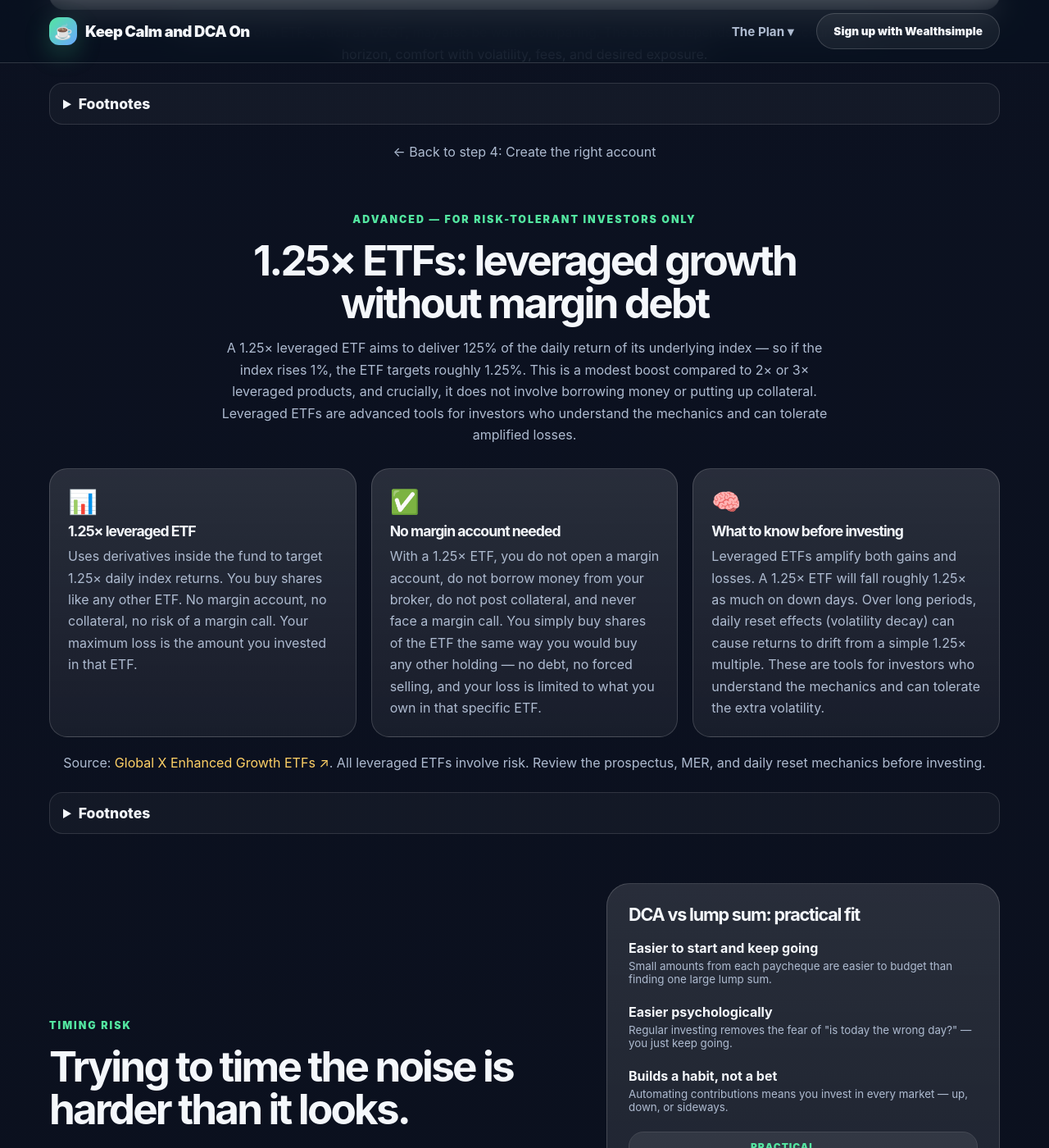
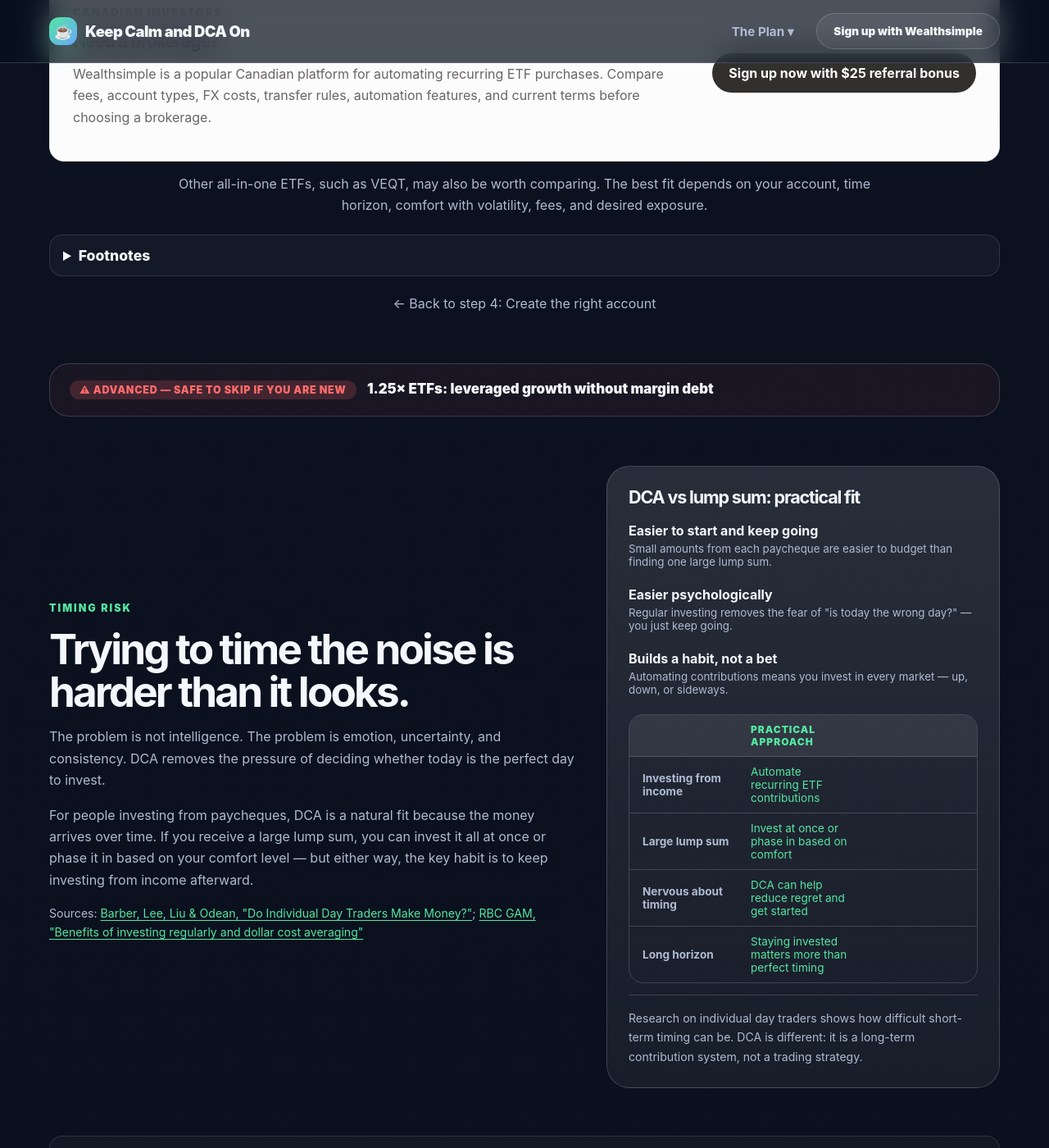
Before and after one commit to thestamp/dcathedip, a Jekyll site: the page built from index.html, in a window 1280 px wide and 1400 px high, scrolled down 12012 px. Shown: the whole window at 82% size. Built offline with Jekyll 4.4.1, drawn with Linux system fonts in a browser that asks for light colours; some of the changed text lies outside the part shown.

Commit message:
Financial advisor review: strengthen caveats, remove absolutes
1. TFSA first → FHSA first (remnants fixed in Wealthsimple guide too)
2. 4% rule: stronger caveats — US data, 30yr assumption, CPP/OAS,
   taxes, current valuations. Updated in body, footnote, FAQ.
3. Return assumptions: added conservative/moderate/optimistic range
   (5%/7%/9%) with 'nominal before inflation' reminder.
4. Daily DCA: no longer presented as default. Frequency guide block
   now says paycheque investing is simpler with near-identical outcomes.
   Ladder table updated: biweekly/payday = 'simplest for most people'.
5. Leveraged ETFs: now collapsed in a <details> with red ⚠ badge —
   'Advanced — safe to skip if you are new'. Stronger 'not appropriate
   for most beginners' warning.
6. Employer matching: added to Step 1 debt section — capture the match
   before aggressively paying down debt (100% return > 20% interest).
7. ETF examples: 'Past 5-year returns should not drive ETF selection'
   warning added.

```diff
--- a/assets/css/styles.css
+++ b/assets/css/styles.css
@@ -1197,3 +1197,7 @@
 .scenario-buttons { display: flex; flex-wrap: wrap; gap: 8px; }
 .scenario-buttons .button.active { background: rgba(83, 230, 160, 0.18); border-color: rgba(83, 230, 160, 0.55); color: var(--green); }
 @media (max-width: 820px) { .journey-grid { grid-template-columns: 1fr; } .journey-card { padding: 20px; } }
+.advanced-section { border: 1px solid var(--border); border-radius: 24px; padding: 20px 24px; background: rgba(255,107,107,0.06); margin-top: 60px; }
+.advanced-section summary { cursor: pointer; font-weight: 900; font-size: 1.05rem; color: var(--text); list-style: none; }
+.advanced-section summary::-webkit-details-marker { display: none; }
+.advanced-badge { display: inline-block; background: rgba(255,107,107,0.18); color: var(--red); padding: 4px 12px; border-radius: 999px; font-size: 0.78rem; font-weight: 900; text-transform: uppercase; letter-spacing: 0.06em; margin-right: 10px; }
--- a/index.html
+++ b/index.html
@@ -127,7 +127,7 @@
         </article>
       </div>
 
-      <p class="calculator-note center-note">While you are paying down debt, keep your credit cards available as a temporary safety net for true emergencies. Once the high-interest debt is gone, the next step is building a real cash buffer so you never need to fall back on credit.</p>
+      <p class="calculator-note center-note">While you are paying down debt, keep your credit cards available as a temporary safety net for true emergencies. <strong>Exception: if your employer matches RRSP contributions, contribute enough to capture the full match before aggressively paying down debt.</strong> An immediate 100% return on matched contributions beats even a 20% credit card interest rate. Once high‑interest debt is gone, the next step is building a real cash buffer so you never need to fall back on credit.</p>
       <details class="section-footnote"><summary>Footnotes</summary><p>The hybrid approach — consolidate, then smallest-first for momentum, then highest-interest — balances psychological progress with mathematical efficiency. Low-interest debt (mortgage, line of credit, 0% loans) does not need to be cleared before investing; the math can favour investing when expected returns exceed the interest rate. This is educational content, not personal debt advice. Compare consolidation options, interest rates, and terms before acting.</p></details>
     </div>
   </section>
@@ -215,7 +215,7 @@
         <div class="crossover-copy">
           <p class="eyebrow">If you want a target</p>
           <h3 id="income-target-title">If you want a target: how much invested could support the income you want?</h3>
-          <p>The 4% rule is a simple retirement-planning shortcut: multiply the annual portfolio income you want by 25. That gives you an investment target — the portfolio size you'd need to draw that income at a 4% withdrawal rate.</p>
+          <p>The 4% rule is a simple retirement-planning shortcut: multiply the annual portfolio income you want by 25. That gives you an investment target — the portfolio size you'd need to draw that income at a 4% withdrawal rate. This is an educational estimate, not a planning rule. It originated from U.S. historical data, assumes roughly a 30-year retirement, excludes taxes, and does not account for CPP/OAS income that reduces required withdrawals. Today's market valuations may imply lower sustainable rates for some retirees.</p>
           <p>This is entirely optional. Use it as a rough guide if you have a number in mind. No target? Skip ahead — the habit works either way.</p>
         </div>
 
@@ -249,7 +249,7 @@
           </div>
 
           <div class="crossover-results" id="crossoverResults" aria-live="polite"></div>
-          <details class="section-footnote"><summary>Footnotes</summary><p>The 4% rule is a simplified retirement-planning heuristic based on a fixed withdrawal rate. Taxes, fees, inflation, account rules, and personal circumstances can change outcomes. This is educational content, not personal financial advice.</p></details>
+          <details class="section-footnote"><summary>Footnotes</summary><p>The 4% rule is a simplified retirement-planning heuristic based on a fixed withdrawal rate and U.S. historical data (roughly 30‑year retirement). Taxes, fees, inflation, account rules, CPP/OAS income, and current market valuations can change outcomes. It is an educational estimate, not a planning recommendation. This is educational content, not personal financial advice.</p></details>
       </div>
     </div>
   </section>
@@ -383,7 +383,7 @@
             <div class="ws-step-num">3</div>
             <div class="ws-step-body">
               <h3>Open the investing account you want to use</h3>
-              <p>Many Canadian long-term investors consider a TFSA first when they have contribution room, but account choice depends on your goals.</p>
+              <p>Open an FHSA first if you are eligible — contribution room starts building the year you open the account, even with a small deposit. A TFSA is excellent for flexible general investing. Account choice depends on your goals and tax situation.</p>
               <a class="button ghost" href="https://help.wealthsimple.com/hc/en-ca/articles/360056590534-Choose-an-account-to-open" target="_blank" rel="nofollow noopener">Guide: Choose an account to open ↗</a>
             </div>
           </article>
@@ -465,14 +465,16 @@
         <p class="location-note" style="margin-top:20px"><a href="#step-4-account">← Back to step 4: Create the right account</a></p>
       </div>
 
-      <!-- Leveraged ETFs -->
-      <div class="leveraged-subsection" style="margin-top:60px">
+      <!-- Leveraged ETFs — ADVANCED, skip if new -->
+            <details class="leveraged-subsection advanced-section" style="margin-top:60px">
+              <summary><span class="advanced-badge">⚠ Advanced — safe to skip if you are new</span> 1.25× ETFs: leveraged growth without margin debt</summary>
+              <div style="margin-top:18px">
               <div class="section-heading center">
-          <p class="eyebrow">Advanced — for risk-tolerant investors only</p>
+                <p class="eyebrow">For risk-tolerant investors only</p>
                 <h2>1.25× ETFs: leveraged growth without margin debt</h2>
                 <p>
                   A 1.25× leveraged ETF aims to deliver 125% of the daily return of its underlying index — so if the index rises 1%, the ETF targets roughly 1.25%.
-            This is a modest boost compared to 2× or 3× leveraged products, and crucially, it does not involve borrowing money or putting up collateral. Leveraged ETFs are advanced tools for investors who understand the mechanics and can tolerate amplified losses.
+                  This is a modest boost compared to 2× or 3× leveraged products, and crucially, it does not involve borrowing money or putting up collateral. <strong>Leveraged ETFs are advanced tools for investors who understand the mechanics and can tolerate amplified losses. Not appropriate for most beginners.</strong>
                 </p>
               </div>
         <div class="leveraged-compare">
@@ -508,7 +510,7 @@
           All leveraged ETFs involve risk. Review the prospectus, MER, and daily reset mechanics before investing.
         </p>
         <details class="section-footnote"><summary>Footnotes</summary><p>Leveraged ETFs are not suitable for all investors. Returns can deviate significantly from the stated multiple over periods longer than one day due to compounding and volatility. These are examples for research, not recommendations. Compare fees, holdings, risk rating, and whether the product fits your time horizon and risk tolerance.</p></details>
-      </div>
+      </div></details>
 
       <!-- Timing risk -->
       <div class="timing-subsection" style="margin-top:60px">
@@ -624,7 +626,7 @@
               <span>72 ÷ return</span>
               <strong>= years to double</strong>
             </div>
-            <p class="rule-example">At an 8% annual return, money roughly doubles in about 9 years. Inflation, taxes, fees, and real market returns affect purchasing power. Use this as mental math, not a promise.</p>
+            <p class="rule-example">At an 8% annual return, money roughly doubles in about 9 years. As a guide: 5% (conservative) ≈ 14 years to double, 7% (moderate) ≈ 10 years, 9% (optimistic) ≈ 8 years. These are nominal returns before inflation — real purchasing power grows more slowly. Use this as mental math, not a promise.</p>
           </div>
           <form class="compound-form" id="compoundForm">
             <label>
@@ -731,14 +733,14 @@
             <p class="eyebrow">Choose your calm schedule</p>
             <h2>Choose the schedule you can keep in rough markets.</h2>
             <p>
-              Daily DCA is the default because it makes investing feel automatic and spreads contributions across more market days. Weekly, biweekly, monthly, and quarterly investing can also work. The best schedule is the one you can keep when headlines get loud.
+              Investing from each paycheque is simpler, has fewer transactions, and produces nearly identical long-term outcomes. Daily, weekly, biweekly, or monthly — the frequency matters far less than simply investing consistently. Choose the schedule you can keep when headlines get loud.
             </p>
           </div>
           <div class="ladder" role="table" aria-label="DCA frequency comparison">
             <div role="row"><span>Frequency</span><strong>Best fit / simple tradeoff</strong></div>
-            <div role="row"><span>Daily</span><strong>Smoothest automated entries / difference versus weekly may be small</strong></div>
-            <div role="row"><span>Weekly</span><strong>Simple automation and frequent investing / easy balance between habit and simplicity</strong></div>
-            <div role="row"><span>Biweekly / payday</span><strong>Salaried workers investing from each paycheque / very practical for budgeting</strong></div>
+            <div role="row"><span>Daily</span><strong>Most automatic — difference versus weekly is small</strong></div>
+            <div role="row"><span>Weekly</span><strong>Simple automation / easy balance between habit and simplicity</strong></div>
+            <div role="row"><span>Biweekly / payday</span><strong>Invest right after each paycheque — simplest for most people</strong></div>
             <div role="row"><span>Monthly</span><strong>Simple household budgeting / larger timing chunks</strong></div>
             <div role="row"><span>Quarterly</span><strong>Lowest maintenance / most timing concentration</strong></div>
           </div>
@@ -902,7 +904,7 @@
     </details>
     <details>
       <summary>What is the 4% rule?</summary>
-      <p>The 4% rule is a simplified retirement-planning shortcut that estimates a portfolio target by dividing desired annual income by 4%. It is a planning rule of thumb, not a guarantee.</p>
+      <p>The 4% rule is a simplified retirement-planning shortcut that estimates a portfolio target by dividing desired annual income by 4%. It originated from U.S. historical data, assumes a roughly 30-year retirement, and does not account for CPP, OAS, or taxes. Treat it as an educational estimate, not a planning rule or guarantee.</p>
     </details>
   </section>
 </main>
```
Also changed, not shown: other parts of index.html (+1 -1 lines), tests/smoke.js (+2 -2 lines). Lines whose indentation alone changed are shown as unchanged.
